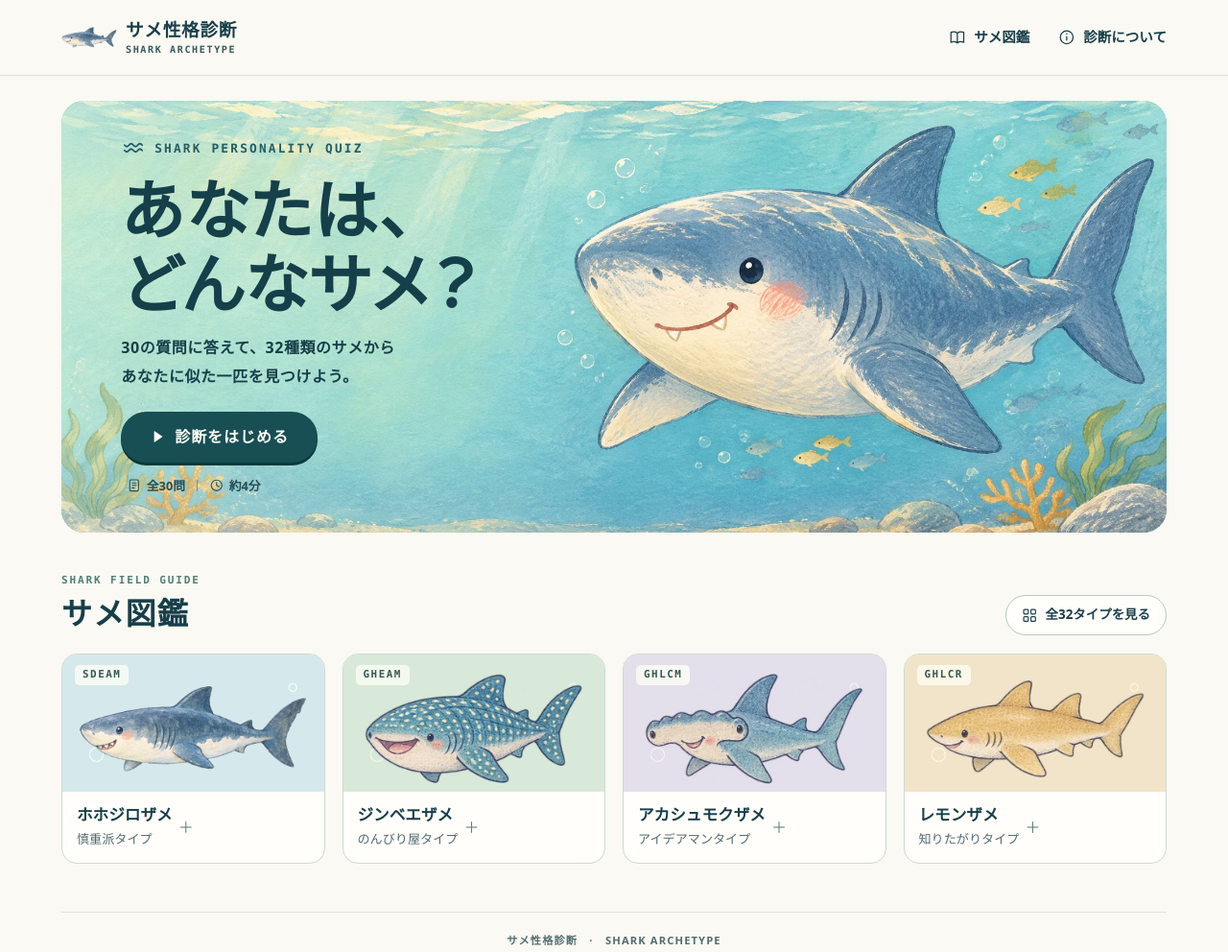
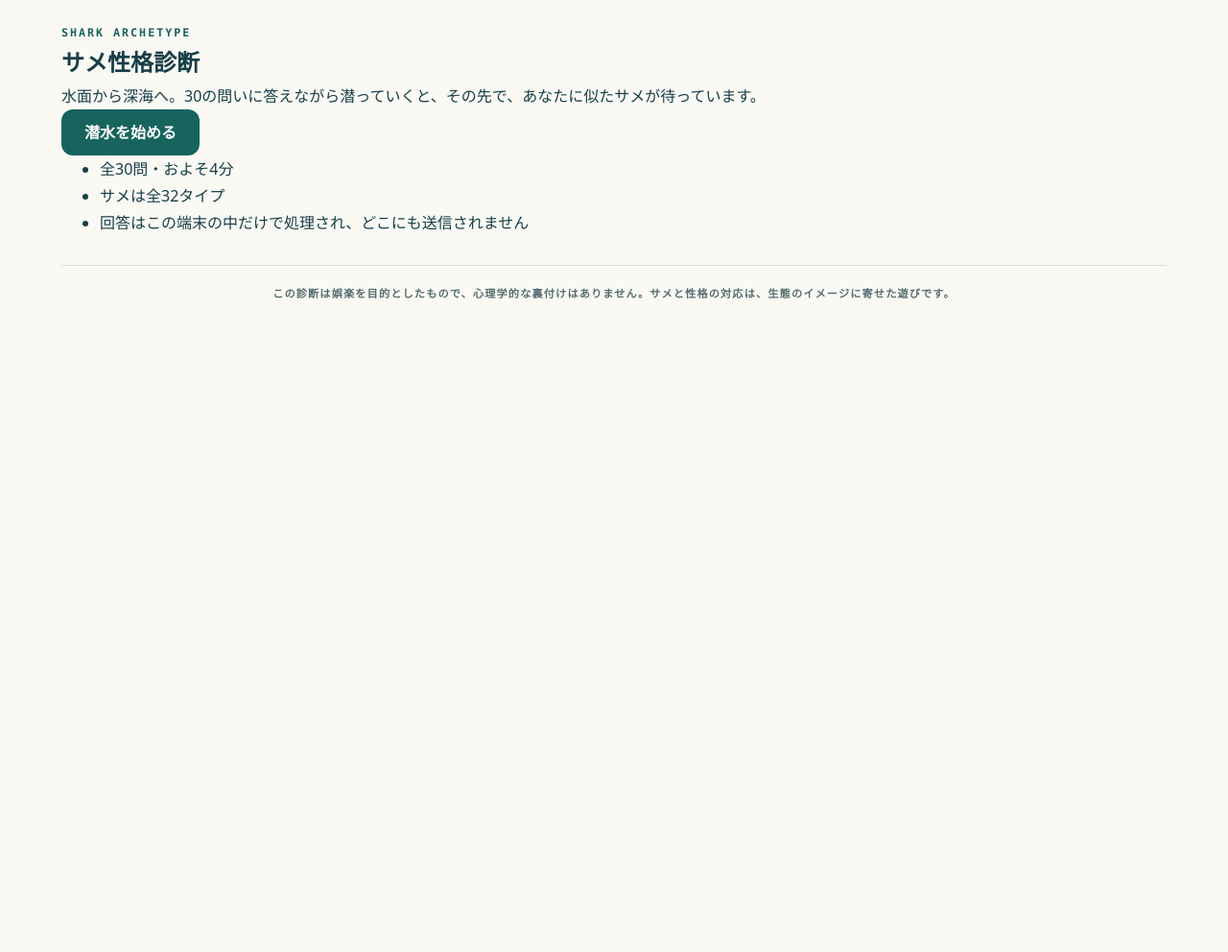
Before and after one commit to LIMElime3022/shark-archetype, a plain HTML site: page index.html in a window 1280 px wide. Shown: the whole page at 96% size. After the commit the page ends 826 px from the top, so only its background shows below. Drawn offline with Linux system fonts and the light colour scheme.

Commit message:
Restore original dive screen and result layout

```diff
--- a/index.html
+++ b/index.html
@@ -5,8 +5,8 @@
 <meta name="viewport" content="width=device-width, initial-scale=1">
 <!-- 外部からの読み込みと外部への送信を止める決まり。このフォルダー内のファイルだけを使う。 -->
 <meta http-equiv="Content-Security-Policy" content="default-src 'none'; script-src 'self'; style-src 'self'; img-src 'self' data:; base-uri 'none'; form-action 'none'">
-<meta name="color-scheme" content="light">
-<meta name="theme-color" content="#faf9f4">
+<meta name="color-scheme" content="dark">
+<meta name="theme-color" content="#084a7c">
 <meta name="referrer" content="no-referrer">
 <title>サメ性格診断 | Shark Archetype</title>
 <meta name="description" content="30の問いに答えながら深海へ潜っていくと、あなたに似たサメが見つかる性格診断。全32タイプ。">
@@ -22,17 +22,7 @@
 <link rel="icon" href="img/sharks/SDEAM.webp" type="image/webp">
 <link rel="stylesheet" href="css/style.css">
 </head>
-<body data-view="start">
-<svg class="symbols" xmlns="http://www.w3.org/2000/svg" aria-hidden="true"><defs><symbol id="ic-book" viewBox="0 0 24 24"><path d="M3 5q5-2 9 1 4-3 9-1v14q-5-2-9 1-4-3-9-1zM12 6v14"/></symbol><symbol id="ic-about" viewBox="0 0 24 24"><circle cx="12" cy="12" r="9"/><path d="M12 11v5m0-9v.3"/></symbol><symbol id="ic-clock" viewBox="0 0 24 24"><circle cx="12" cy="12" r="8.5"/><path d="M12 7v5l3.6 2"/></symbol><symbol id="ic-sheet" viewBox="0 0 24 24"><rect x="5" y="3" width="14" height="18" rx="2"/><path d="M9 8h6m-6 4h6m-6 4h3"/></symbol><symbol id="ic-wave" viewBox="0 0 24 24"><path d="M2 9q2.5 3.2 5 0t5 0 5 0 5 0M2 15q2.5 3.2 5 0t5 0 5 0 5 0"/></symbol><symbol id="ic-play" viewBox="0 0 24 24"><path fill="currentColor" stroke="none" d="M7 3.8q0-.8.8-.3l12 8q.7.5 0 1l-12 8q-.8.5-.8-.3z"/></symbol><symbol id="ic-grid" viewBox="0 0 24 24"><rect x="3" y="3" width="7" height="7" rx="1.4"/><rect x="14" y="3" width="7" height="7" rx="1.4"/><rect x="3" y="14" width="7" height="7" rx="1.4"/><rect x="14" y="14" width="7" height="7" rx="1.4"/></symbol><symbol id="ic-x" viewBox="0 0 24 24"><path d="M4 4h4.6L20 20h-4.6zM19.8 4l-6.3 7.2M4.2 20l6.3-7.2"/></symbol></defs></svg>
-<header class="mast">
-  <div class="mast-inner">
-    <a class="brand" href="./index.html" aria-label="サメ性格診断 トップ"><img src="img/sharks/SDEAM.webp" alt="" width="58" height="38"><span>サメ性格診断<small>SHARK ARCHETYPE</small></span></a>
-    <nav aria-label="メインメニュー">
-      <a id="guide-link" href="#guide"><svg class="icon" aria-hidden="true" viewBox="0 0 24 24"><use href="#ic-book"/></svg>サメ図鑑</a>
-      <button type="button" id="about-open"><svg class="icon" aria-hidden="true" viewBox="0 0 24 24"><use href="#ic-about"/></svg>診断について</button>
-    </nav>
-  </div>
-</header>
+<body>
 
 <!-- 背景（海）。飾りなので読み上げない。 -->
 <div class="sea" aria-hidden="true">
@@ -48,28 +38,20 @@
 <main>
   <!-- 開始 -->
   <section class="view view-start" id="v-start">
-    <div class="cover">
-      <img class="cover-art" src="img/hero.webp" alt="光の差す水中で、丸い頬のホホジロザメがこちらを向いて泳いでいる" fetchpriority="high" width="1942" height="809">
-      <div class="cover-copy">
-        <p class="overline"><svg class="icon" aria-hidden="true" viewBox="0 0 24 24"><use href="#ic-wave"/></svg> SHARK PERSONALITY QUIZ</p>
-        <h1>あなたは、<br>どんなサメ<span>？</span></h1>
-        <p class="cover-intro">30の質問に答えて、32種類のサメから<br>あなたに似た一匹を見つけよう。</p>
-        <button class="btn btn-primary dive" id="btn-start" type="button"><svg class="icon" aria-hidden="true" viewBox="0 0 24 24"><use href="#ic-play"/></svg>診断をはじめる</button>
-        <div class="cover-stats"><span><svg class="icon" aria-hidden="true" viewBox="0 0 24 24"><use href="#ic-sheet"/></svg>全30問</span><i></i><span><svg class="icon" aria-hidden="true" viewBox="0 0 24 24"><use href="#ic-clock"/></svg>約4分</span></div>
-      </div>
-    </div>
-    <section class="guide" id="guide" aria-labelledby="guide-title">
-      <div class="guide-head">
-        <div><p class="overline">SHARK FIELD GUIDE</p><h2 id="guide-title">サメ図鑑</h2></div>
-        <button class="browse" id="guide-all" type="button" aria-expanded="false" aria-controls="guide-grid"><svg class="icon" aria-hidden="true" viewBox="0 0 24 24"><use href="#ic-grid"/></svg><span>全32タイプを見る</span></button>
-      </div>
-      <div class="guide-grid" id="guide-grid"></div>
-    </section>
+    <p class="eyebrow">SHARK ARCHETYPE</p>
+    <h1 class="start-title">サメ性格診断</h1>
+    <p class="lead">水面から深海へ。30の問いに答えながら潜っていくと、その先で、あなたに似たサメが待っています。</p>
+    <div class="start-shark" id="start-shark"></div>
+    <p><button class="btn btn-primary btn-lg" id="btn-start" type="button">潜水を始める</button></p>
+    <ul class="notes">
+      <li>全30問・およそ4分</li>
+      <li>サメは全32タイプ</li>
+      <li>回答はこの端末の中だけで処理され、どこにも送信されません</li>
+    </ul>
   </section>
 
   <!-- 質問 -->
   <section class="view view-quiz" id="v-quiz" hidden>
-    <div class="quiz-caption"><span class="overline">DIVE LOG</span><span>潜水記録</span></div>
     <div class="glass quiz-card">
       <div class="quiz-meta">
         <p class="q-count">質問 <b class="mono" id="q-num">1</b> / <span class="mono" id="q-total">30</span></p>
@@ -80,7 +62,7 @@
         <div class="options" id="options" role="group" aria-labelledby="q-text"></div>
       </div>
       <div class="quiz-foot">
-        <button class="btn btn-ghost" id="btn-back" type="button">前の質問へ</button>
+        <button class="btn btn-ghost" id="btn-back" type="button">← 前の質問へ</button>
         <span class="hint">数字キー 1〜5 でも答えられます</span>
       </div>
     </div>
@@ -145,7 +127,7 @@
     <section class="glass share" id="share" aria-labelledby="share-h" hidden>
       <h2 id="share-h">結果をシェアする</h2>
       <div class="share-buttons">
-        <a class="btn btn-share" target="_blank" rel="noopener noreferrer" id="btn-share-x"><svg class="icon" aria-hidden="true" viewBox="0 0 24 24"><use href="#ic-x"/></svg> Xでシェア</a>
+        <a class="btn btn-share" target="_blank" rel="noopener noreferrer" id="btn-share-x">X でシェア</a>
         <button class="btn btn-ghost" id="btn-share-copy" type="button">リンクをコピー</button>
         <button class="btn btn-ghost" id="btn-share-image" type="button">画像を保存</button>
       </div>
@@ -159,24 +141,9 @@
 </main>
 
 <footer class="foot">
-  <p>サメ性格診断　·　SHARK ARCHETYPE</p>
+  <p>この診断は娯楽を目的としたもので、心理学的な裏付けはありません。サメと性格の対応は、生態のイメージに寄せた遊びです。</p>
 </footer>
 
-<dialog class="paper-dialog" id="guide-dialog" aria-labelledby="detail-name">
-  <button type="button" class="dialog-close" aria-label="閉じる">×</button>
-  <div id="detail-art" class="detail-art"></div>
-  <div class="dialog-copy"><p id="detail-code" class="overline"></p><h2 id="detail-name"></h2>
-    <p id="detail-persona" class="detail-persona"></p><p id="detail-eco"></p>
-    <dl class="facts"><div><dt>すむ場所</dt><dd id="detail-place"></dd></div><div><dt>大きさ</dt><dd id="detail-size"></dd></div></dl>
-  </div>
-</dialog>
-<dialog class="paper-dialog about" id="about-dialog" aria-labelledby="about-title">
-  <button type="button" class="dialog-close" aria-label="閉じる">×</button>
-  <p class="overline">ABOUT THE QUIZ</p><h2 id="about-title">診断について</h2>
-  <p>30の質問に、いまの自分にいちばん近い選択肢で答えてください。人との関わり方や動き方など、5つの傾向をもとにあなたに似たサメを見つけます。</p>
-  <h3>回答とシェアについて</h3><p>回答はブラウザー内で計算します。回答履歴は保存せず、共有リンクにはサメのタイプだけが入ります。Xでシェアするときは、投稿画面で内容を確認できます。</p>
-  <p class="small">この診断は、サメの生態をヒントにした遊びです。</p>
-</dialog>
 <p class="toast" id="toast" role="status" hidden></p>
 
 <noscript><p class="noscript">この診断は、JavaScript を有効にすると動きます。</p></noscript>
@@ -193,7 +160,6 @@
 <script src="js/share-card.js"></script>
 <script src="js/fx-sea.js"></script>
 <script src="js/fx-ui.js"></script>
-<script src="js/field-guide.js"></script>
 <script src="js/app.js"></script>
 </body>
 </html>
```
